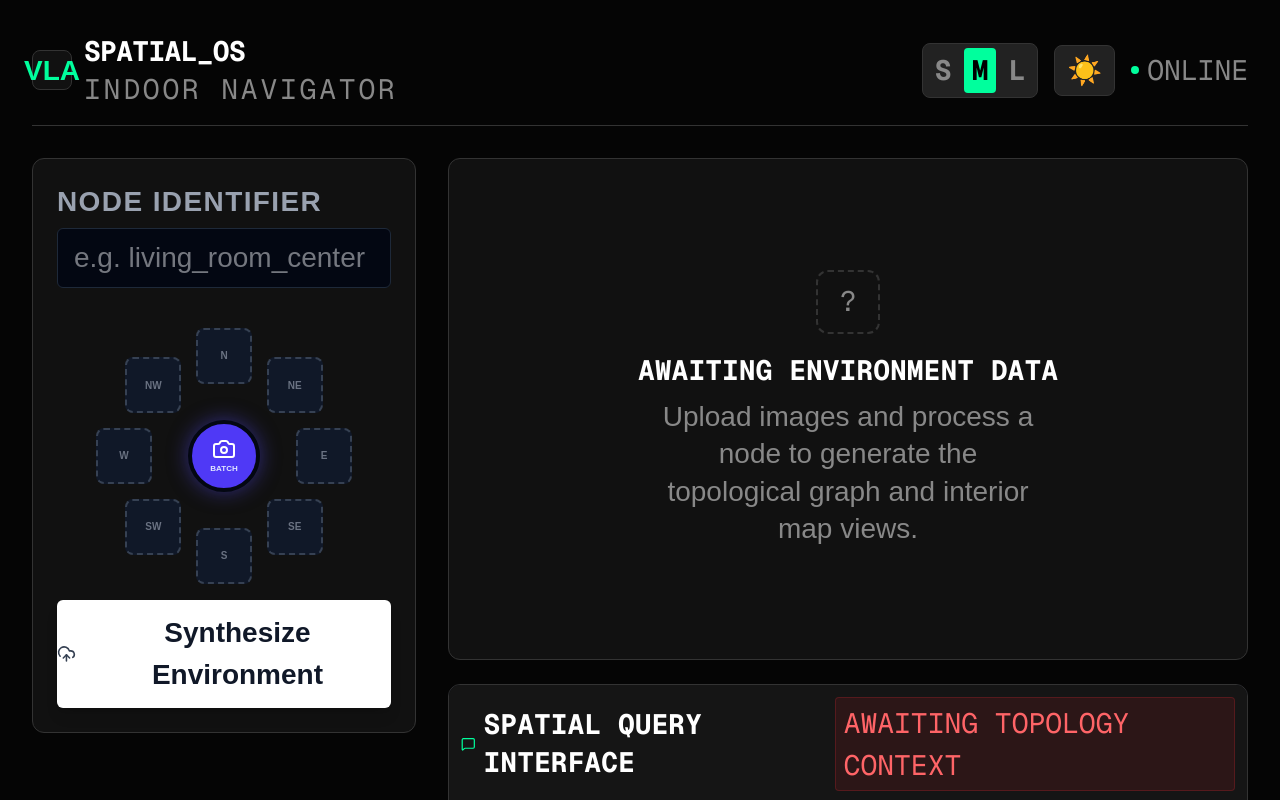
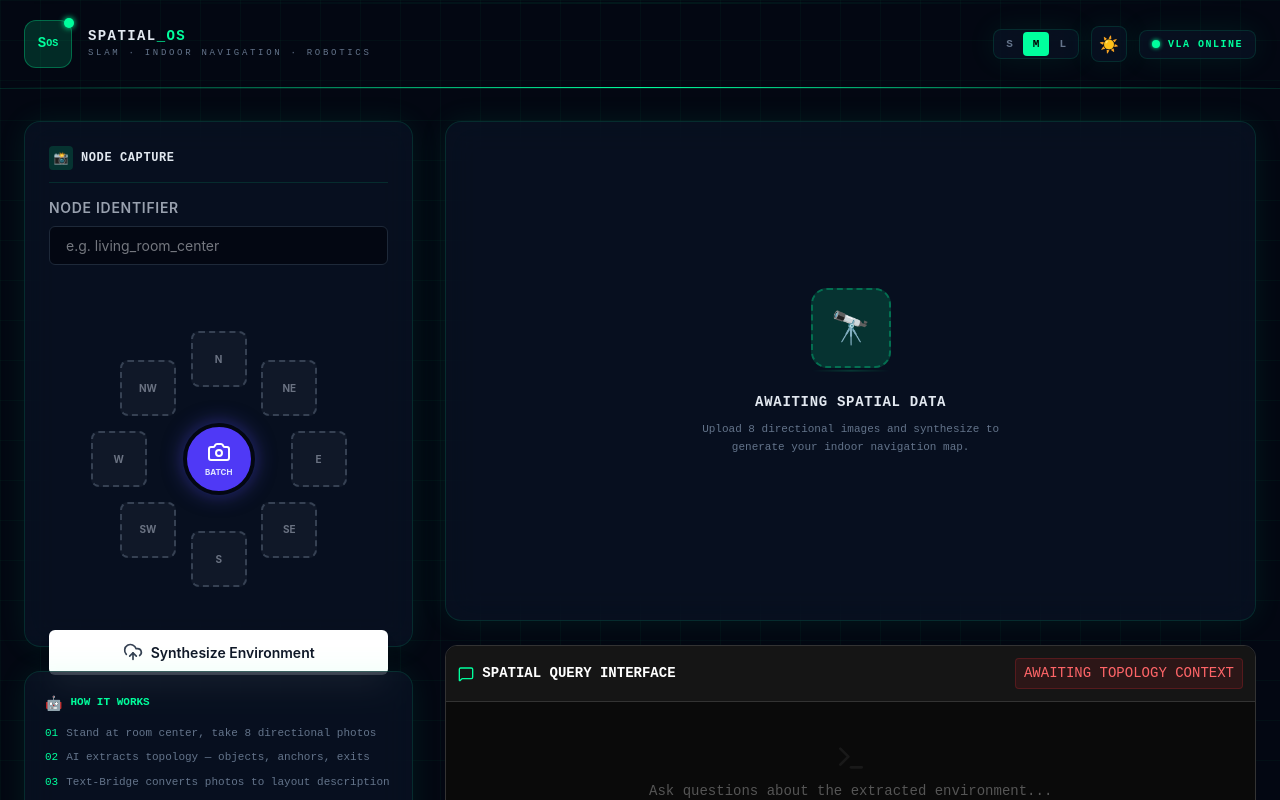
Before and after one commit to mincasurong/GeminiSeoulHackathon2026, a Next.js app in the folder frontend/: page / in a window 1280 px wide. Shown: the top 800 px of the page. Built offline with nearby package versions, Linux system fonts and the light colour scheme.

Commit message:
Redesign frontend: SLAM/robotics theme with glassmorphism, scanning animations, Text-Bridge pipeline

```diff
--- a/frontend/app/globals.css
+++ b/frontend/app/globals.css
@@ -1,32 +1,132 @@
 @import "tailwindcss";
+@import url('https://fonts.googleapis.com/css2?family=JetBrains+Mono:wght@300;400;500;600;700&family=Inter:wght@300;400;500;600;700;800;900&display=swap');
 
 :root {
-  --background: #ffffff;
-  --foreground: #171717;
+  --bg-primary: #030712;
+  --bg-secondary: #0a1628;
+  --bg-card: rgba(10, 22, 40, 0.6);
+  --border: rgba(0, 255, 157, 0.12);
+  --border-strong: rgba(0, 255, 157, 0.3);
+  --accent: #00FF9D;
+  --accent-dim: rgba(0, 255, 157, 0.15);
+  --accent-blue: #38BDF8;
+  --text-primary: #e2e8f0;
+  --text-muted: #64748b;
+  --glow: 0 0 30px rgba(0, 255, 157, 0.08);
+}
+
+/* Light theme overrides */
+[data-theme="light"] {
+  --bg-primary: #f1f5f9;
+  --bg-secondary: #e2e8f0;
+  --bg-card: rgba(255, 255, 255, 0.85);
+  --border: rgba(0, 100, 60, 0.12);
+  --border-strong: rgba(0, 100, 60, 0.3);
+  --accent: #059669;
+  --accent-dim: rgba(5, 150, 105, 0.1);
+  --accent-blue: #2563eb;
+  --text-primary: #0f172a;
+  --text-muted: #64748b;
+  --glow: 0 0 30px rgba(5, 150, 105, 0.06);
 }
 
 @theme inline {
-  --color-background: var(--background);
-  --color-foreground: var(--foreground);
-  --font-sans: var(--font-geist-sans);
-  --font-mono: var(--font-geist-mono);
+  --color-background: var(--bg-primary);
+  --color-foreground: var(--text-primary);
+  --font-sans: 'Inter', sans-serif;
+  --font-mono: 'JetBrains Mono', monospace;
 }
 
-@media (prefers-color-scheme: dark) {
-  :root {
-    --background: #0a0a0a;
-    --foreground: #ededed;
+body {
+  background: var(--bg-primary);
+  color: var(--text-primary);
+  font-family: 'Inter', sans-serif;
+  font-size: 14pt;
+  overflow-x: hidden;
+}
+
+* {
+  font-size: inherit;
+}
+
+/* Animated grid background */
+.grid-bg {
+  background-image:
+    linear-gradient(rgba(0, 255, 157, 0.03) 1px, transparent 1px),
+    linear-gradient(90deg, rgba(0, 255, 157, 0.03) 1px, transparent 1px);
+  background-size: 40px 40px;
+}
+
+/* Scanning animation for the header */
+@keyframes scan {
+  0% {
+    transform: translateY(-100%);
+    opacity: 0;
+  }
+
+  50% {
+    opacity: 0.5;
+  }
+
+  100% {
+    transform: translateY(100%);
+    opacity: 0;
   }
 }
 
-body {
-  background: var(--background);
-  color: var(--foreground);
-  font-family: Arial, Helvetica, sans-serif;
-  font-size: 14pt;
+.scan-line {
+  position: absolute;
+  width: 100%;
+  height: 2px;
+  background: linear-gradient(90deg, transparent, var(--accent), transparent);
+  animation: scan 3s ease-in-out infinite;
 }
 
-/* Override Tailwind's tiny text sizes to maintain 14pt minimum */
-* {
-  font-size: inherit;
+/* Pulse glow for status indicators */
+@keyframes pulse-glow {
+
+  0%,
+  100% {
+    box-shadow: 0 0 4px var(--accent);
+  }
+
+  50% {
+    box-shadow: 0 0 12px var(--accent), 0 0 24px rgba(0, 255, 157, 0.3);
+  }
 }
+
+.pulse-dot {
+  animation: pulse-glow 2s ease-in-out infinite;
+}
+
+/* Glassmorphism card */
+.glass-card {
+  background: var(--bg-card);
+  backdrop-filter: blur(16px);
+  border: 1px solid var(--border);
+  box-shadow: var(--glow);
+  transition: all 0.3s ease;
+}
+
+.glass-card:hover {
+  border-color: var(--border-strong);
+  box-shadow: var(--glow), 0 0 40px rgba(0, 255, 157, 0.04);
+}
+
+/* Scrollbar */
+::-webkit-scrollbar {
+  width: 6px;
+}
+
+::-webkit-scrollbar-track {
+  background: var(--bg-primary);
+}
+
+::-webkit-scrollbar-thumb {
+  background: var(--border-strong);
+  border-radius: 3px;
+}
+
+::-webkit-scrollbar-thumb:hover {
+  background: var(--accent);
+}
--- a/frontend/app/page.tsx
+++ b/frontend/app/page.tsx
@@ -15,19 +15,19 @@ export default function Home() {
   const [sourceImages, setSourceImages] = useState<string[]>([]);
   const [selectedObjectId, setSelectedObjectId] = useState<string | null>(null);
   const [viewMode, setViewMode] = useState<'MAP' | 'GRAPH' | 'TWIN'>('MAP');
-
-  // UX Controls
   const [theme, setTheme] = useState<'dark' | 'light'>('dark');
   const [fontSize, setFontSize] = useState<'S' | 'M' | 'L'>('M');
 
-  const fontSizeMap = { S: '24px', M: '28px', L: '34px' };
+  const fontSizeMap = { S: '13px', M: '14px', L: '16px' };
+
+  useEffect(() => {
+    document.documentElement.setAttribute('data-theme', theme);
+  }, [theme]);
 
   const handleAnalysisComplete = async (newTopology: SpatialNode, newMapImage: string, newLocations: ObjectLocation[]) => {
     setTopology(newTopology);
     setMapImage(newMapImage);
     setLocations(newLocations);
-
-    // Fetch source images for interactive map
     try {
       const imgData = await api.getNodeImages(newTopology.node_name);
       setSourceImages(imgData.images || []);
@@ -37,39 +37,47 @@ export default function Home() {
   };
 
   const isDark = theme === 'dark';
-  const bg = isDark ? '#050505' : '#f0f0f0';
-  const cardBg = isDark ? '#111' : '#fff';
-  const border = isDark ? '#333' : '#ddd';
-  const text = isDark ? '#fff' : '#111';
-  const textMuted = isDark ? '#888' : '#666';
-  const accent = '#00FF9D';
 
   return (
-    <div style={{ background: bg, color: text, fontSize: fontSizeMap[fontSize], minHeight: '100vh', transition: 'all 0.3s' }}
-      className="p-4 md:p-8 flex flex-col items-center">
+    <div className="grid-bg min-h-screen transition-all duration-500" style={{ fontSize: fontSizeMap[fontSize] }}>
 
-      {/* Header */}
-      <header className="w-full max-w-7xl mb-8 flex items-center justify-between pb-4"
-        style={{ borderBottom: `1px solid ${border}` }}>
-        <div className="flex items-center gap-3">
-          <div className="w-10 h-10 rounded-lg flex items-center justify-center"
-            style={{ background: cardBg, border: `1px solid ${border}` }}>
-            <span style={{ color: accent }} className="font-bold text-xl">VLA</span>
+      {/* ═══════════════════ HEADER ═══════════════════ */}
+      <header className="relative overflow-hidden border-b" style={{ borderColor: 'var(--border)' }}>
+        <div className="scan-line" />
+
+        <div className="max-w-7xl mx-auto px-6 py-5 flex items-center justify-between relative z-10">
+          {/* Logo & Title */}
+          <div className="flex items-center gap-4">
+            <div className="relative">
+              <div className="w-12 h-12 rounded-xl flex items-center justify-center font-mono font-black text-lg"
+                style={{ background: 'var(--accent-dim)', color: 'var(--accent)', border: '1px solid var(--border-strong)' }}>
+                S<span style={{ fontSize: '10px', verticalAlign: 'super' }}>OS</span>
+              </div>
+              <div className="absolute -top-0.5 -right-0.5 w-2.5 h-2.5 rounded-full pulse-dot"
+                style={{ background: 'var(--accent)' }} />
             </div>
             <div>
-            <h1 className="text-xl font-mono font-bold tracking-tight">SPATIAL_OS</h1>
-            <p className="text-xs font-mono uppercase tracking-widest" style={{ color: textMuted }}>Indoor Navigator</p>
+              <h1 className="font-mono font-bold text-xl tracking-widest" style={{ color: 'var(--text-primary)' }}>
+                SPATIAL<span style={{ color: 'var(--accent)' }}>_OS</span>
+              </h1>
+              <p className="font-mono tracking-[0.3em] uppercase" style={{ color: 'var(--text-muted)', fontSize: '9px' }}>
+                SLAM · INDOOR NAVIGATION · ROBOTICS
+              </p>
             </div>
           </div>
 
           {/* Controls */}
-        <div className="flex items-center gap-4 text-xs font-mono">
+          <div className="flex items-center gap-3">
             {/* Font Sizer */}
-          <div className="flex items-center gap-1 rounded-lg p-1" style={{ background: isDark ? '#222' : '#e0e0e0', border: `1px solid ${border}` }}>
+            <div className="glass-card rounded-lg p-0.5 flex">
               {(['S', 'M', 'L'] as const).map(s => (
                 <button key={s} onClick={() => setFontSize(s)}
-                className={`px-2 py-1 rounded transition-colors font-bold`}
-                style={{ background: fontSize === s ? accent : 'transparent', color: fontSize === s ? '#000' : textMuted }}>
+                  className="px-2.5 py-1 rounded font-mono font-bold transition-all"
+                  style={{
+                    fontSize: '11px',
+                    background: fontSize === s ? 'var(--accent)' : 'transparent',
+                    color: fontSize === s ? '#000' : 'var(--text-muted)'
+                  }}>
                   {s}
                 </button>
               ))}
@@ -77,107 +85,164 @@ export default function Home() {
 
             {/* Theme Toggle */}
             <button onClick={() => setTheme(isDark ? 'light' : 'dark')}
-            className="px-3 py-1.5 rounded-lg transition-colors"
-            style={{ background: isDark ? '#222' : '#e0e0e0', border: `1px solid ${border}`, color: text }}>
+              className="glass-card w-9 h-9 rounded-lg flex items-center justify-center transition-all hover:scale-105"
+              style={{ fontSize: '16px' }}>
               {isDark ? '☀️' : '🌙'}
             </button>
 
             {/* Status */}
-          <div className="hidden md:flex items-center gap-2" style={{ color: textMuted }}>
-            <span className="w-2 h-2 rounded-full animate-pulse" style={{ background: accent }}></span>
-            ONLINE
-          </div>
-        </div>
-      </header>
-
-      <main className="w-full max-w-7xl grid grid-cols-1 lg:grid-cols-12 gap-8">
-
-        {/* Left Column: Input */}
-        <div className="lg:col-span-4 flex flex-col gap-6">
-          <div className="rounded-xl overflow-hidden p-6" style={{ background: cardBg, border: `1px solid ${border}` }}>
-            <NodeCaptureComponent onAnalysisComplete={handleAnalysisComplete} />
-          </div>
-        </div>
-
-        {/* Right Column: Visualization */}
-        <div className="lg:col-span-8 flex flex-col gap-6">
-
-          <div className="rounded-xl overflow-hidden flex flex-col flex-1 min-h-[500px]"
-            style={{ background: cardBg, border: `1px solid ${border}` }}>
-            {topology ? (
-              <>
-                <div className="p-4 flex items-center justify-between"
-                  style={{ borderBottom: `1px solid ${border}`, background: isDark ? '#151515' : '#fafafa' }}>
-                  <h2 className="text-sm font-mono font-bold uppercase">
-                    {viewMode === 'MAP' && '🗺️ Interactive Floor Plan'}
-                    {viewMode === 'GRAPH' && '🔗 Semantic Graph'}
-                    {viewMode === 'TWIN' && '🧊 Digital Twin 3D'}
-                  </h2>
-                  <div className="flex items-center gap-4">
-                    <span className="text-xs font-mono" style={{ color: textMuted }}>{topology.node_name}</span>
-                    <div className="flex rounded-lg p-1" style={{ background: isDark ? '#222' : '#e0e0e0', border: `1px solid ${border}` }}>
-                      <button onClick={() => setViewMode('MAP')}
-                        className="px-3 py-1 rounded text-xs font-mono transition-colors font-bold"
-                        style={{ background: viewMode === 'MAP' ? accent : 'transparent', color: viewMode === 'MAP' ? '#000' : textMuted }}>
-                        MAP
-                      </button>
-                      <button onClick={() => setViewMode('GRAPH')}
-                        className="px-3 py-1 rounded text-xs font-mono transition-colors font-bold"
-                        style={{ background: viewMode === 'GRAPH' ? '#A020F0' : 'transparent', color: viewMode === 'GRAPH' ? '#fff' : textMuted }}>
-                        GRAPH
-                      </button>
-                      <button onClick={() => setViewMode('TWIN')}
-                        className="px-3 py-1 rounded text-xs font-mono transition-colors font-bold"
-                        style={{ background: viewMode === 'TWIN' ? '#FF009D' : 'transparent', color: viewMode === 'TWIN' ? '#fff' : textMuted }}>
-                        TWIN
-                      </button>
+            <div className="hidden md:flex glass-card rounded-lg items-center gap-2 px-3 py-1.5">
+              <span className="w-2 h-2 rounded-full pulse-dot" style={{ background: 'var(--accent)' }} />
+              <span className="font-mono font-bold uppercase" style={{ color: 'var(--accent)', fontSize: '10px', letterSpacing: '0.15em' }}>
+                VLA ONLINE
+              </span>
             </div>
           </div>
         </div>
 
+        {/* Gradient edge */}
+        <div className="absolute bottom-0 left-0 right-0 h-px"
+          style={{ background: 'linear-gradient(90deg, transparent, var(--accent), transparent)' }} />
+      </header>
+
+      {/* ═══════════════════ MAIN ═══════════════════ */}
+      <main className="max-w-7xl mx-auto px-6 py-8 grid grid-cols-1 lg:grid-cols-12 gap-8">
+
+        {/* ─── Left: Node Capture ─── */}
+        <div className="lg:col-span-4 flex flex-col gap-6">
+          <div className="glass-card rounded-2xl p-6">
+            <div className="flex items-center gap-2 mb-4 pb-3" style={{ borderBottom: '1px solid var(--border)' }}>
+              <div className="w-6 h-6 rounded flex items-center justify-center"
+                style={{ background: 'var(--accent-dim)', fontSize: '12px' }}>📸</div>
+              <h2 className="font-mono font-bold uppercase tracking-wider" style={{ fontSize: '12px', color: 'var(--text-primary)' }}>
+                Node Capture
+              </h2>
+            </div>
+            <NodeCaptureComponent onAnalysisComplete={handleAnalysisComplete} />
+          </div>
+
+          {/* Info Card */}
+          <div className="glass-card rounded-2xl p-5">
+            <div className="flex items-center gap-2 mb-3">
+              <span style={{ fontSize: '14px' }}>🤖</span>
+              <span className="font-mono font-bold uppercase" style={{ fontSize: '11px', color: 'var(--accent)' }}>How It Works</span>
+            </div>
+            <ol className="flex flex-col gap-2 font-mono" style={{ color: 'var(--text-muted)', fontSize: '11px' }}>
+              <li className="flex gap-2">
+                <span style={{ color: 'var(--accent)' }}>01</span> Stand at room center, take 8 directional photos
+              </li>
+              <li className="flex gap-2">
+                <span style={{ color: 'var(--accent)' }}>02</span> AI extracts topology — objects, anchors, exits
+              </li>
+              <li className="flex gap-2">
+                <span style={{ color: 'var(--accent)' }}>03</span> Text-Bridge converts photos to layout description
+              </li>
+              <li className="flex gap-2">
+                <span style={{ color: 'var(--accent)' }}>04</span> Generates 2D bird&apos;s-eye floor plan from text
+              </li>
+              <li className="flex gap-2">
+                <span style={{ color: 'var(--accent)' }}>05</span> Ask spatial queries: &quot;Where is the coffee pot?&quot;
+              </li>
+            </ol>
+          </div>
+        </div>
+
+        {/* ─── Right: Visualizations ─── */}
+        <div className="lg:col-span-8 flex flex-col gap-6">
+
+          {/* Visualization Panel */}
+          <div className="glass-card rounded-2xl overflow-hidden flex flex-col min-h-[500px]">
+            {topology ? (
+              <>
+                {/* Tab Bar */}
+                <div className="px-5 py-3 flex items-center justify-between"
+                  style={{ borderBottom: '1px solid var(--border)', background: isDark ? 'rgba(0,0,0,0.3)' : 'rgba(255,255,255,0.3)' }}>
+                  <div className="flex items-center gap-2">
+                    <span style={{ fontSize: '14px' }}>
+                      {viewMode === 'MAP' && '🗺️'}
+                      {viewMode === 'GRAPH' && '🔗'}
+                      {viewMode === 'TWIN' && '🧊'}
+                    </span>
+                    <h2 className="font-mono font-bold uppercase tracking-wider" style={{ fontSize: '12px' }}>
+                      {viewMode === 'MAP' && 'Interactive Floor Plan'}
+                      {viewMode === 'GRAPH' && 'Semantic Topology'}
+                      {viewMode === 'TWIN' && 'Digital Twin 3D'}
+                    </h2>
+                    <span className="font-mono px-2 py-0.5 rounded-full"
+                      style={{ fontSize: '9px', background: 'var(--accent-dim)', color: 'var(--accent)', border: '1px solid var(--border)' }}>
+                      {topology.node_name}
+                    </span>
+                  </div>
+
+                  <div className="flex rounded-xl p-0.5" style={{ background: isDark ? 'rgba(0,0,0,0.4)' : 'rgba(0,0,0,0.05)', border: '1px solid var(--border)' }}>
+                    {[
+                      { key: 'MAP', label: 'MAP', color: 'var(--accent)' },
+                      { key: 'GRAPH', label: 'GRAPH', color: '#A855F7' },
+                      { key: 'TWIN', label: 'TWIN', color: '#EC4899' },
+                    ].map(tab => (
+                      <button key={tab.key} onClick={() => setViewMode(tab.key as any)}
+                        className="px-4 py-1.5 rounded-lg font-mono font-bold transition-all"
+                        style={{
+                          fontSize: '10px',
+                          background: viewMode === tab.key ? tab.color : 'transparent',
+                          color: viewMode === tab.key ? '#000' : 'var(--text-muted)',
+                          letterSpacing: '0.1em'
+                        }}>
+                        {tab.label}
+                      </button>
+                    ))}
+                  </div>
+                </div>
+
+                {/* Content Area */}
                 <div className="relative w-full flex-1" style={{ background: isDark ? '#000' : '#f5f5f5' }}>
                   {viewMode === 'MAP' && mapImage && (
                     <InteriorMapComponent
-                      mapImage={mapImage}
-                      locations={locations}
-                      topology={topology}
-                      sourceImages={sourceImages}
-                      selectedObjectId={selectedObjectId}
-                      onSelectObject={setSelectedObjectId}
-                      theme={theme}
+                      mapImage={mapImage} locations={locations} topology={topology}
+                      sourceImages={sourceImages} selectedObjectId={selectedObjectId}
+                      onSelectObject={setSelectedObjectId} theme={theme}
                     />
                   )}
-                  {viewMode === 'GRAPH' && (
-                    <SemanticGraph data={topology} />
-                  )}
+                  {viewMode === 'GRAPH' && <SemanticGraph data={topology} />}
                   {viewMode === 'TWIN' && mapImage && (
-                    <DigitalTwin
-                      mapImage={mapImage}
-                      locations={locations}
-                      topology={topology}
-                      selectedObjectId={selectedObjectId}
-                      onSelectObject={setSelectedObjectId}
+                    <DigitalTwin mapImage={mapImage} locations={locations} topology={topology}
+                      selectedObjectId={selectedObjectId} onSelectObject={setSelectedObjectId}
                     />
                   )}
                 </div>
               </>
             ) : (
-              <div className="flex-1 flex flex-col items-center justify-center p-8 text-center min-h-[500px]">
-                <div className="w-16 h-16 border-2 border-dashed rounded-xl mb-4 flex items-center justify-center"
-                  style={{ borderColor: border, color: textMuted }}>
-                  <span className="font-mono text-2xl">?</span>
+              /* Empty State */
+              <div className="flex-1 flex flex-col items-center justify-center p-12 text-center min-h-[500px]">
+                <div className="relative mb-6">
+                  <div className="w-20 h-20 rounded-2xl flex items-center justify-center"
+                    style={{ background: 'var(--accent-dim)', border: '2px dashed var(--border-strong)' }}>
+                    <span style={{ fontSize: '32px' }}>🔭</span>
                   </div>
-                <h3 className="text-sm font-mono font-bold mb-2 uppercase">Awaiting Environment Data</h3>
-                <p className="text-xs max-w-sm" style={{ color: textMuted }}>
-                  Upload images and process a node to generate the topological graph and interior map views.
+                  <div className="scan-line" style={{ animationDuration: '2s' }} />
+                </div>
+                <h3 className="font-mono font-bold uppercase tracking-wider mb-2" style={{ fontSize: '14px' }}>
+                  Awaiting Spatial Data
+                </h3>
+                <p className="font-mono max-w-xs leading-relaxed" style={{ color: 'var(--text-muted)', fontSize: '11px' }}>
+                  Upload 8 directional images and synthesize to generate your indoor navigation map.
                 </p>
               </div>
             )}
           </div>
 
+          {/* Chat Panel */}
           <CommandBarComponent topology={topology} />
         </div>
       </main>
+
+      {/* ═══════════════════ FOOTER ═══════════════════ */}
+      <footer className="border-t py-4" style={{ borderColor: 'var(--border)' }}>
+        <div className="max-w-7xl mx-auto px-6 flex items-center justify-between font-mono" style={{ fontSize: '10px', color: 'var(--text-muted)' }}>
+          <span>Google Gemini Seoul Hackathon 2026</span>
+          <span>Powered by Gemini VLA · Text-Bridge Architecture</span>
+        </div>
+      </footer>
     </div>
   );
 }
```
Also changed, not shown: 2 other files (tests, documents, lock files or other folders). Lines whose indentation alone changed are shown as unchanged.
